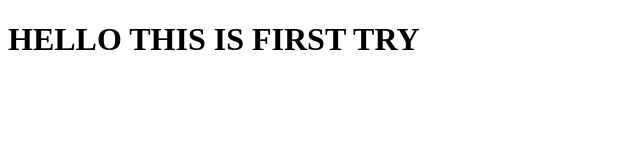
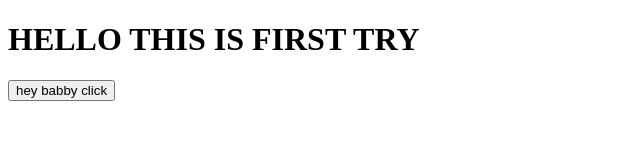
Before and after one commit to mohiuddin-likhon/FIRST-WEB, a plain HTML site: page index.html in a window 1280 px wide. Shown: the whole page, without its empty margins (0-640 px from the left). Drawn offline with Linux system fonts and the light colour scheme.

Commit message:
buttom file complete

```diff
--- a/index.html
+++ b/index.html
@@ -6,6 +6,7 @@
     <title>Document</title>
 
     <H1>HELLO THIS IS FIRST TRY</H1>
+    <button>hey babby click </button>
 </head>
 <body>
 
```
